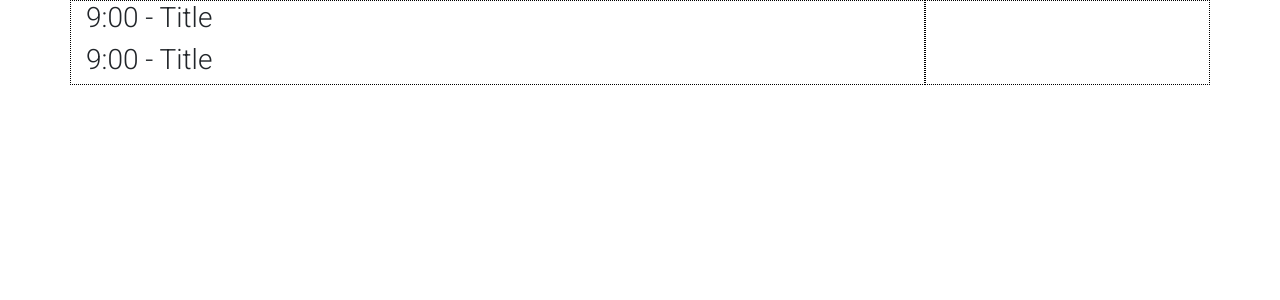
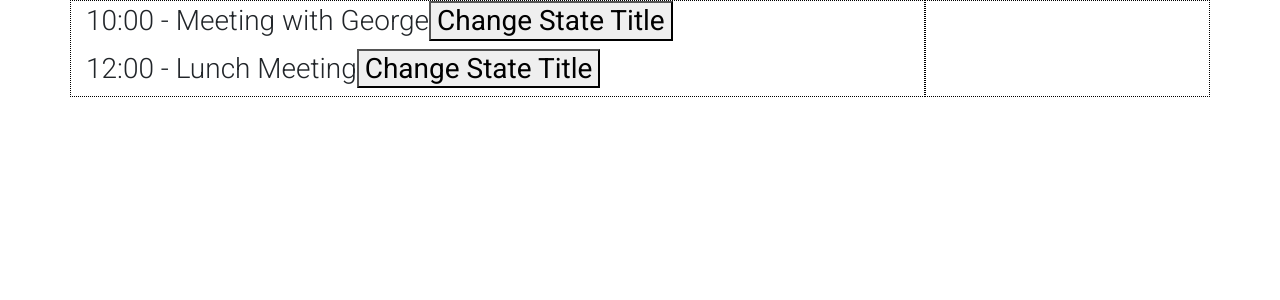
Before and after one commit to Mbell42/mdb-react_daily-agenda, a React (Create React App) app: page / in a window 1280 px wide. Shown: the top 300 px of the page. Built offline with nearby package versions, Linux system fonts and the light colour scheme.

Commit message:
Completed lesson regarding state.  Added initial state to 'Event' class, and added a button to set the state of the class.

```diff
--- a/src/index.js
+++ b/src/index.js
@@ -18,8 +18,8 @@ class App extends Component {
                     <MDBContainer>
                         <MDBRow>
                             <MDBCol md="9">
-                                <Event />
-                                <Event />
+                                <Event title="Meeting with George" time="10:00" />
+                                <Event title="Lunch Meeting" time="12:00" />
                             </MDBCol>
                             <MDBCol md="3"></MDBCol>
                         </MDBRow>
@@ -30,11 +30,42 @@ class App extends Component {
 };
 
 class Event extends Component {
-    state = {};
+    // state = {
+    //     time: "10:00",
+    //     title: "My state name"
+    // };
+    constructor(props) {
+        super(props);
+        this.state = {
+            time: this.props.time,
+            title: this.props.title
+        };
+    }
     render() {
         return (
             <React.Fragment>
-                <h3>9:00 - Title</h3>
+                <h3>
+                    {this.state.time} - {this.state.title}
+                    <button
+                        onClick={() => {
+                            this.setState({title: "My NEW state title"})
+                            console.log(this.state.title);
+                        }}
+                    >
+                        Change State Title
+                    </button>
+                </h3>
+                {/* <h3>
+                    {this.state.time} - {this.state.title}
+                    <button
+                        onClick={() => {
+                            this.setState({title: "My NEW variable title"});
+                            console.log(this.varTitle);
+                        }}
+                    >
+                        Change Variable title
+                    </button>
+                </h3> */}
             </React.Fragment>
         );
     }
```
